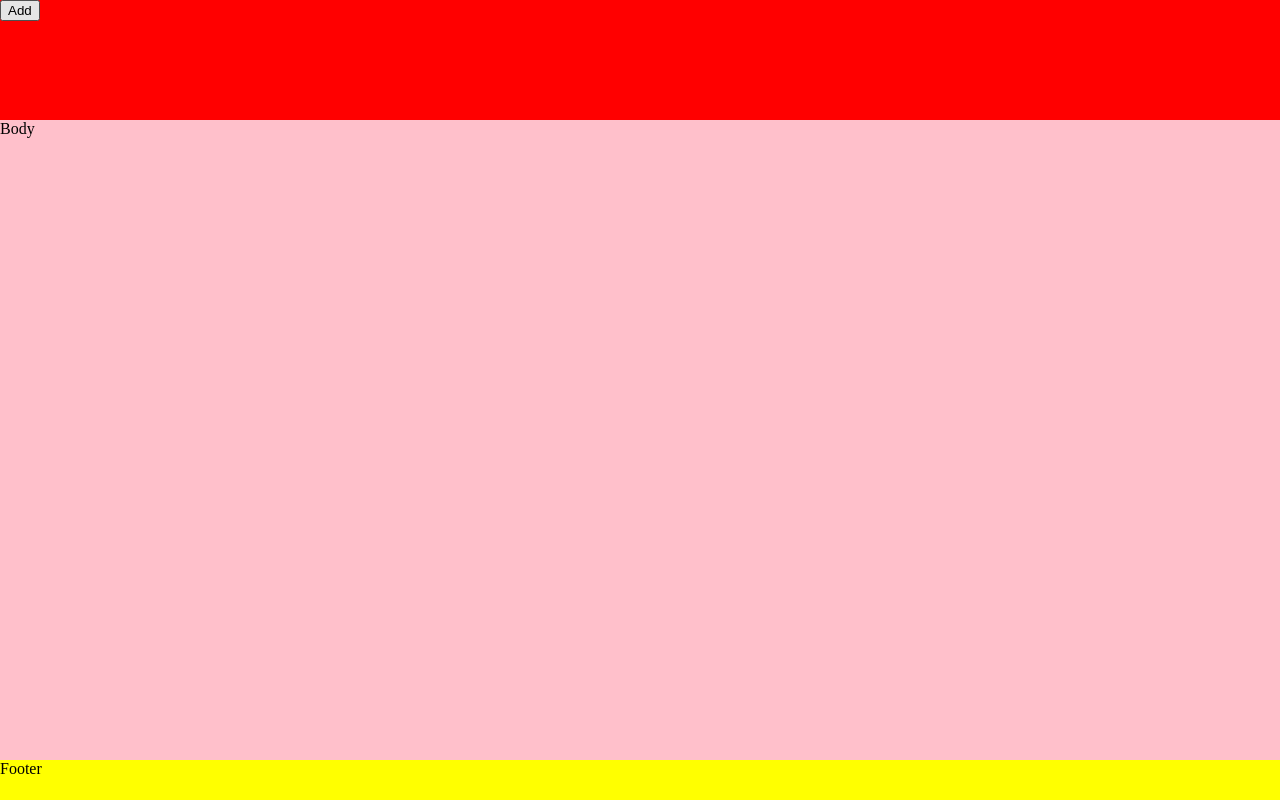
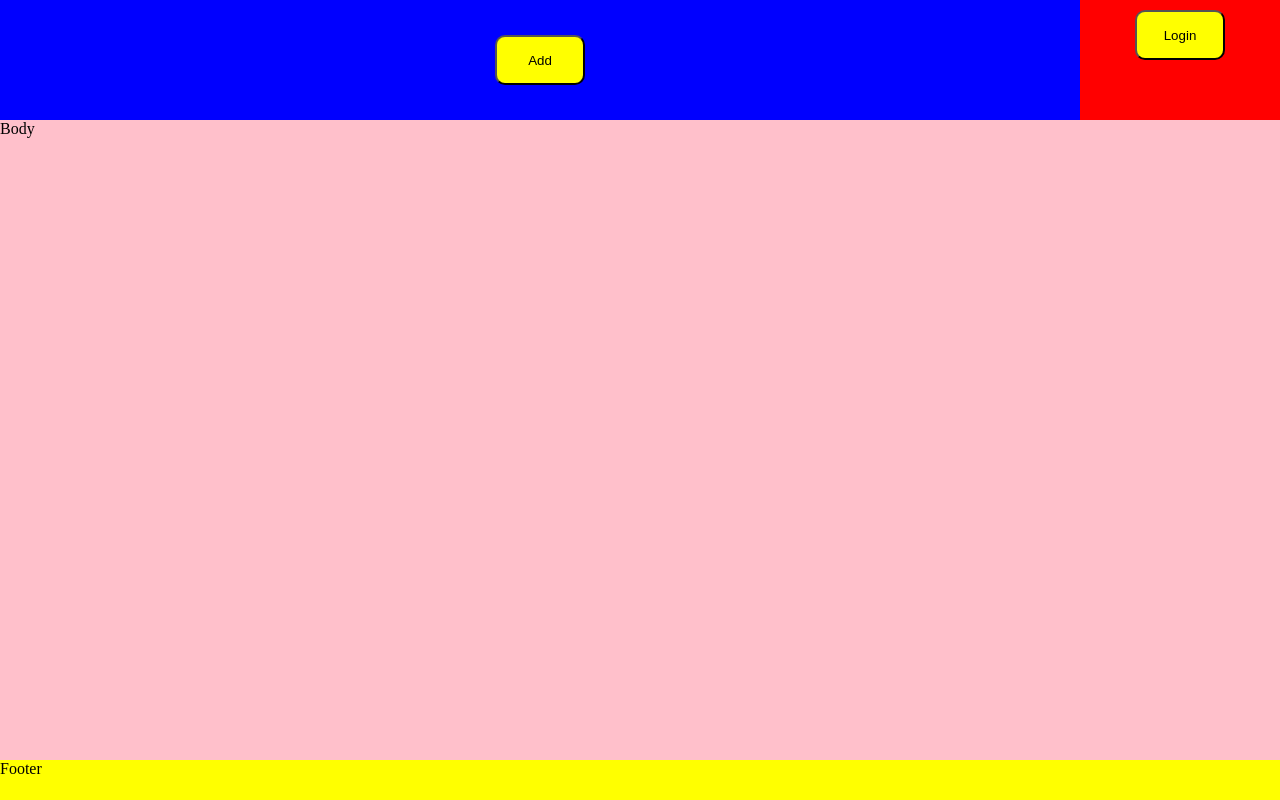
Before and after one commit to ZechJanowicz/Library-Project, a plain HTML site: page index.html in a window 1280 px wide. Drawn offline with Linux system fonts and the light colour scheme.

Commit message:
added additional styling before working on the javascript portion of the project

```diff
--- a/index.html
+++ b/index.html
@@ -9,12 +9,18 @@
 <body>
     <div id="HEADER">
         <div class="head-button-wrapper">
-            <button>Add</button>
+            <button class="book-button">Add</button>
+        </div>
+        <div>
+            <div class="login-button-wrapper">
+                <button class="login-button">Login</button>
+            </div>
         </div>
     </div>
     <div id="BODY">
         Body
     </div>
     <div id="FOOTER">Footer</div>
+    <script src="javascript/javascript.js"></script>
 </body>
 </html>
--- a/javascript/javascript.js
+++ b/javascript/javascript.js
@@ -0,0 +1 @@
+console.log("Hello world")
--- a/stylesheet/styles.css
+++ b/stylesheet/styles.css
@@ -23,6 +23,7 @@ body {
     grid-area: Header;
     background-color: red;
     height: var(--headerHeight);
+    display: flex;
 }
 
 #BODY {
@@ -36,3 +37,35 @@ body {
     background-color: yellow;
     height: var(--footerHeight)
 }
+
+.head-button-wrapper {
+    background-color: blue;
+    display: flex;
+    justify-content: center;
+    height: 100%;
+    width: 100%;
+    align-items: center;
+}
+
+.login-button-wrapper {
+    display: flex;
+    justify-content: center;
+    align-items: start;
+    padding-top: 10px;
+    width: 200px;
+    height: 100%;
+}
+
+.login-button {
+    background-color: yellow;
+    border-radius: 10px;
+    height: 50px;
+    width: 90px;
+}
+
+.book-button {
+    background-color: yellow;
+    border-radius: 10px;
+    height: 50px;
+    width: 90px;
+}
```
